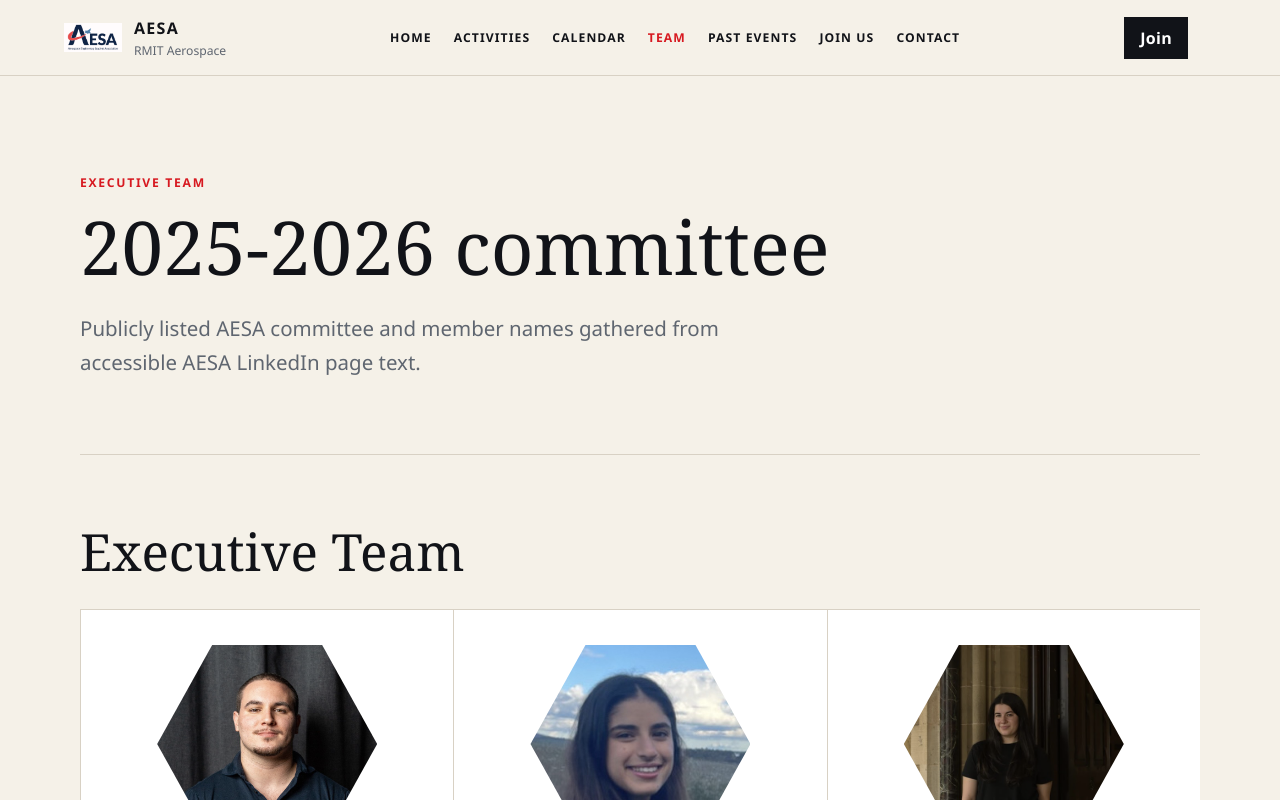
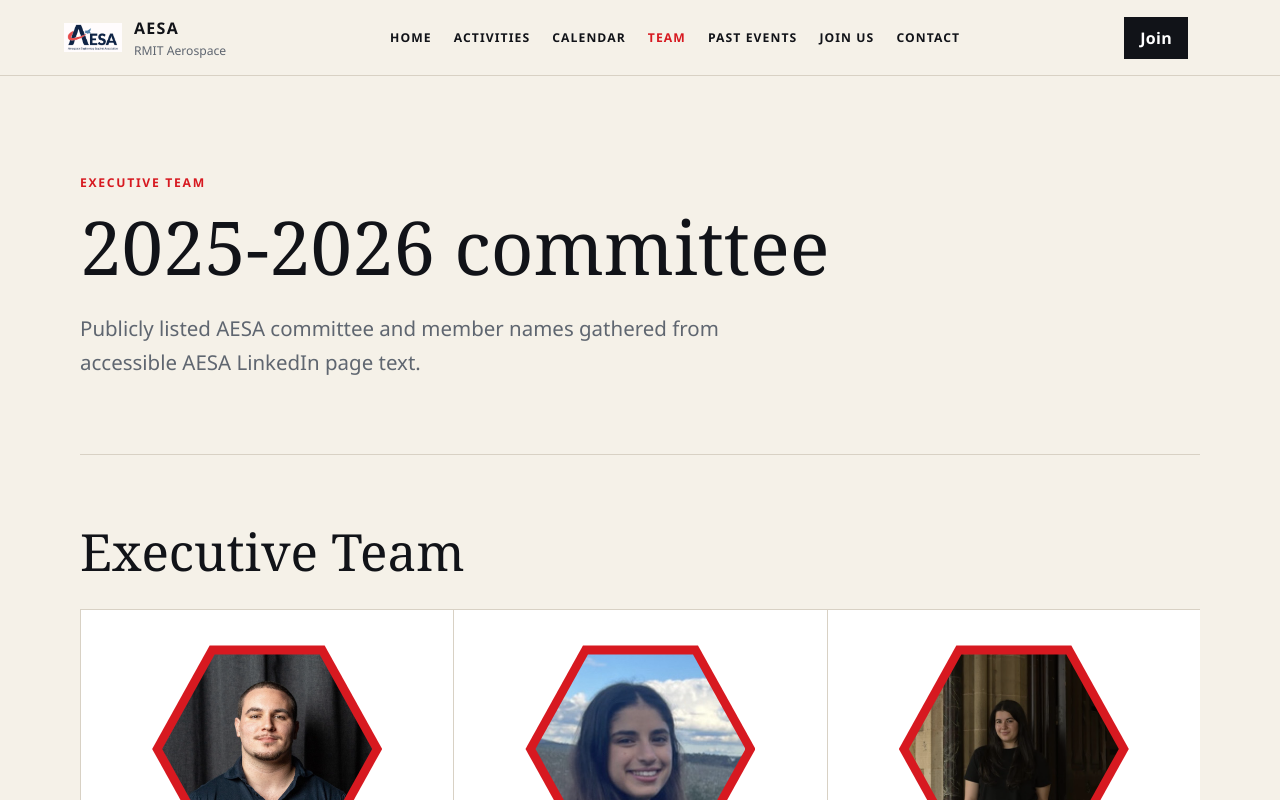
Before and after one commit to Sarujan2001/AESA, a React (Vite) app in the folder my-app/: page / in a window 1280 px wide. Both pictures are taken after a click on the button 640 px from the left and 2498 px from the top of the page. Shown: the top 800 px of the page. Built offline with nearby package versions, Linux system fonts and the light colour scheme.

Commit message:
Update website

```diff
--- a/my-app/src/App.jsx
+++ b/my-app/src/App.jsx
@@ -603,7 +603,11 @@ function TeamBranch({ title, members }) {
 
           return (
             <article className="team-card" key={`${title}-${name}`}>
-              {photo && <img className="team-photo" src={photo} alt={name} />}
+              {photo && (
+                <div className="team-photo-frame">
+                  <img className="team-photo" src={photo} alt={name} />
+                </div>
+              )}
               <h3>
                 {name}
                 {pronouns && <small>{pronouns}</small>}
--- a/my-app/src/index.css
+++ b/my-app/src/index.css
@@ -820,16 +820,21 @@ h3 {
   font-weight: 900;
 }
 
+.team-photo-frame {
+  width: min(230px, 100%);
+  aspect-ratio: 1;
+  margin: 0 auto 24px;
+  padding: 10px;
+  background: var(--red);
+  clip-path: polygon(25% 5%, 75% 5%, 100% 50%, 75% 95%, 25% 95%, 0 50%);
+}
+
 .team-photo {
   width: min(220px, 100%);
-  aspect-ratio: 1;
-  margin-bottom: 20px;
+  height: 100%;
   object-fit: cover;
   clip-path: polygon(25% 5%, 75% 5%, 100% 50%, 75% 95%, 25% 95%, 0 50%);
   filter: grayscale(0.15);
-  justify-self: center;
-  outline: 1px solid var(--line);
-  outline-offset: 8px;
 }
 
 .past-card {
```
